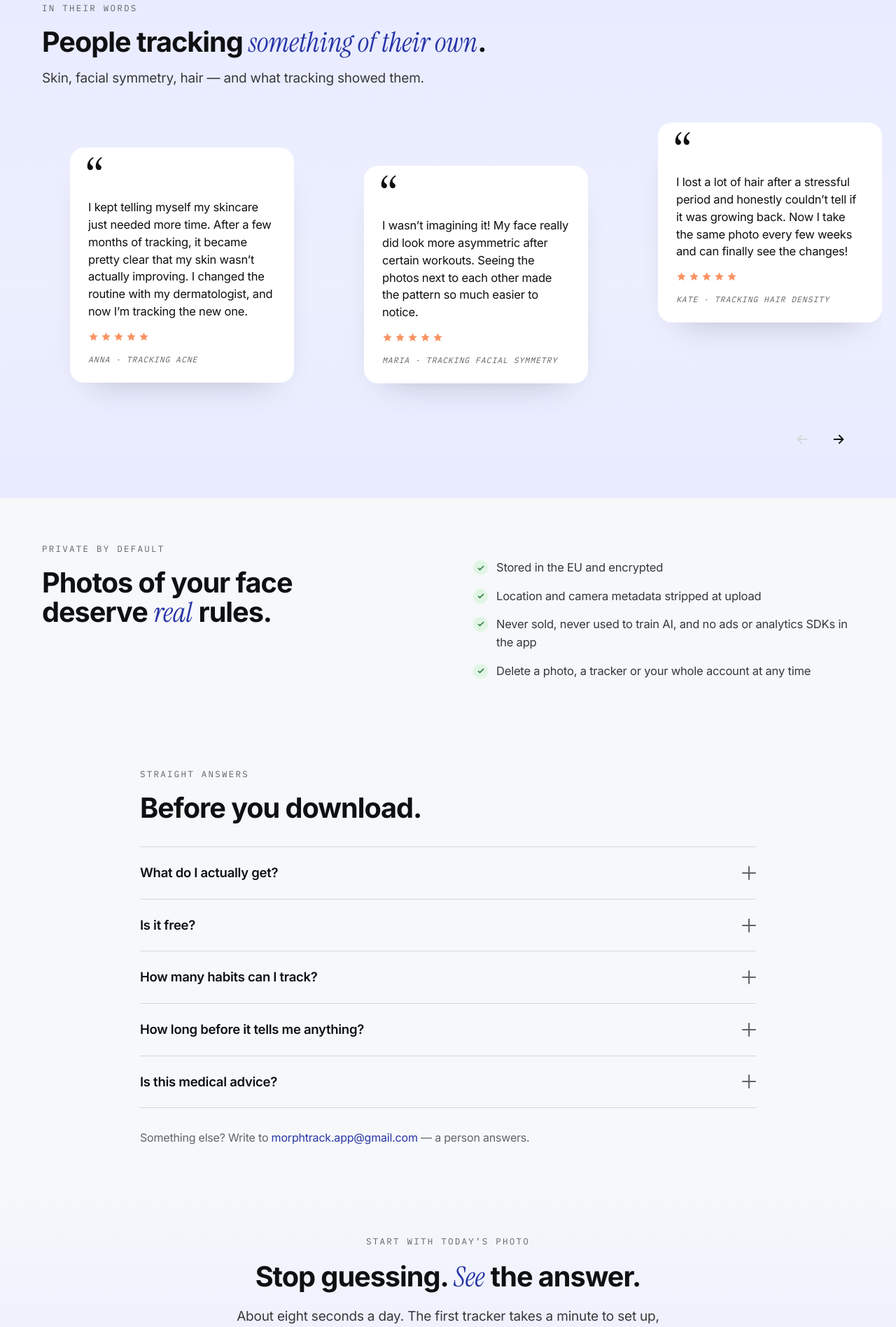
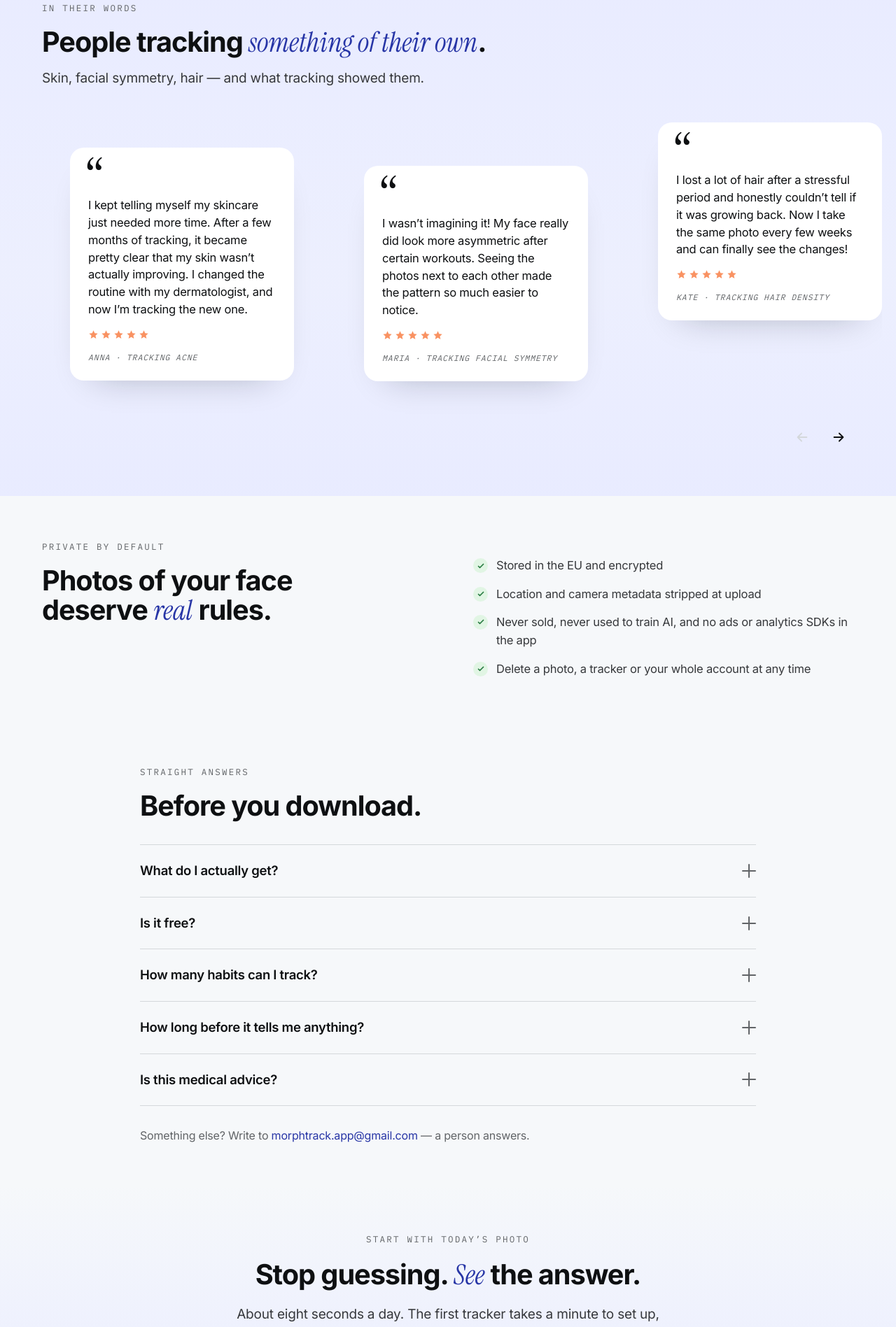
Before and after one commit to morphtrack/morphtrack-legal, a Jekyll site: the page index.html, which Jekyll copies as it is, in a window 1280 px wide. Shown: the part 3806-5703 px from the top of the page at 70% size. Built offline with Jekyll 4.4.1, drawn with Linux system fonts in a browser that asks for light colours.

Commit message:
Balance the space around the quote mark
Measured off the glyph's ink, not the element box: at line-height .52
the mark is painted above its own line, so getBoundingClientRect says
one thing and the eye sees another. Canvas font metrics put the ink at
26px below the card's top edge and 29px above the quote; -17px instead
of -14px makes both 26 on all four cards.

Co-Authored-By: Claude Opus 5 <noreply@anthropic.com>

```diff
--- a/index.html
+++ b/index.html
@@ -414,7 +414,7 @@ footer { background: var(--tint); padding: 46px 0 40px; }
   /* The glyph sits high in its em box, so the line box left a gap under
      it that the card's flex gap then doubled. Pulled back so the mark
      reads as attached to the quote instead of floating above it. */
-  margin: 4px 0 -14px;
+  margin: 4px 0 -17px;
 }
 .rev p { margin: 0; font-size: 16.5px; line-height: 1.5; color: var(--ink); }
 .rev .stars { display: flex; gap: 3px; color: oklch(0.76 0.14 45); }
```
